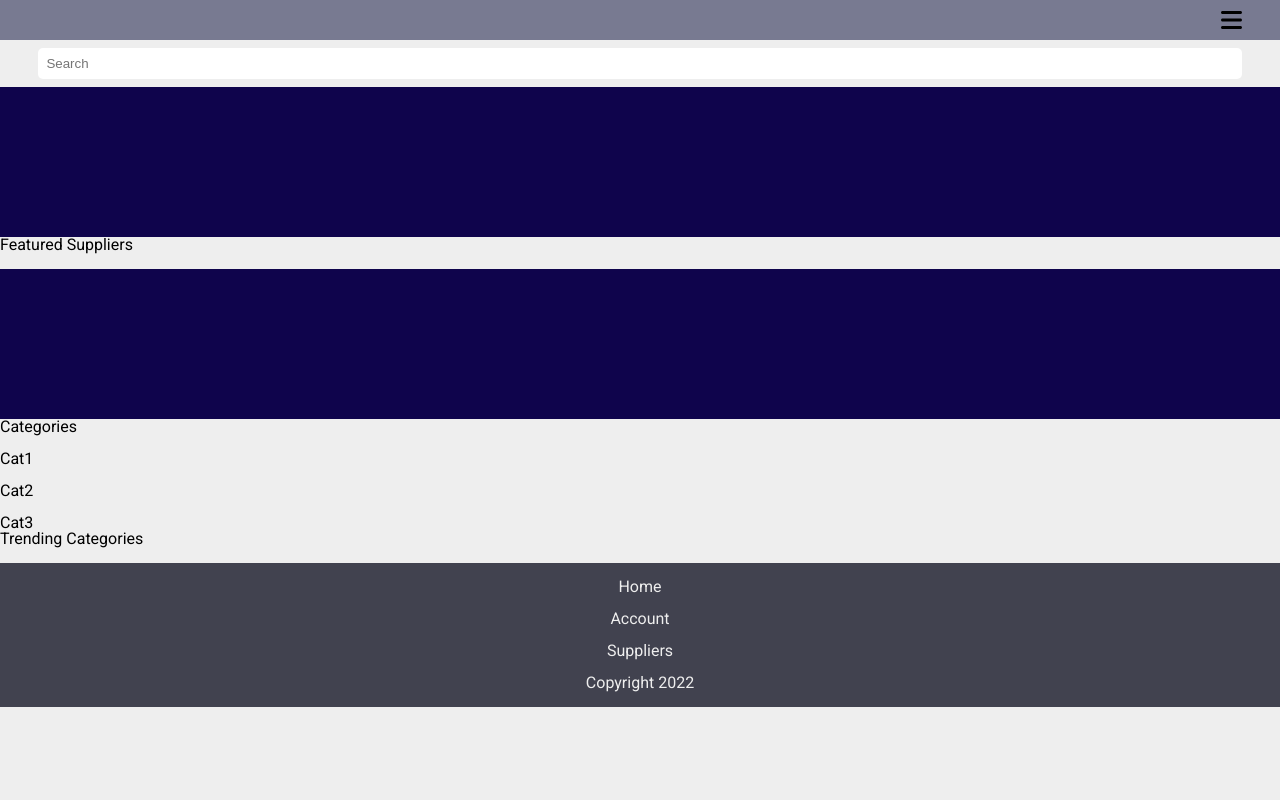
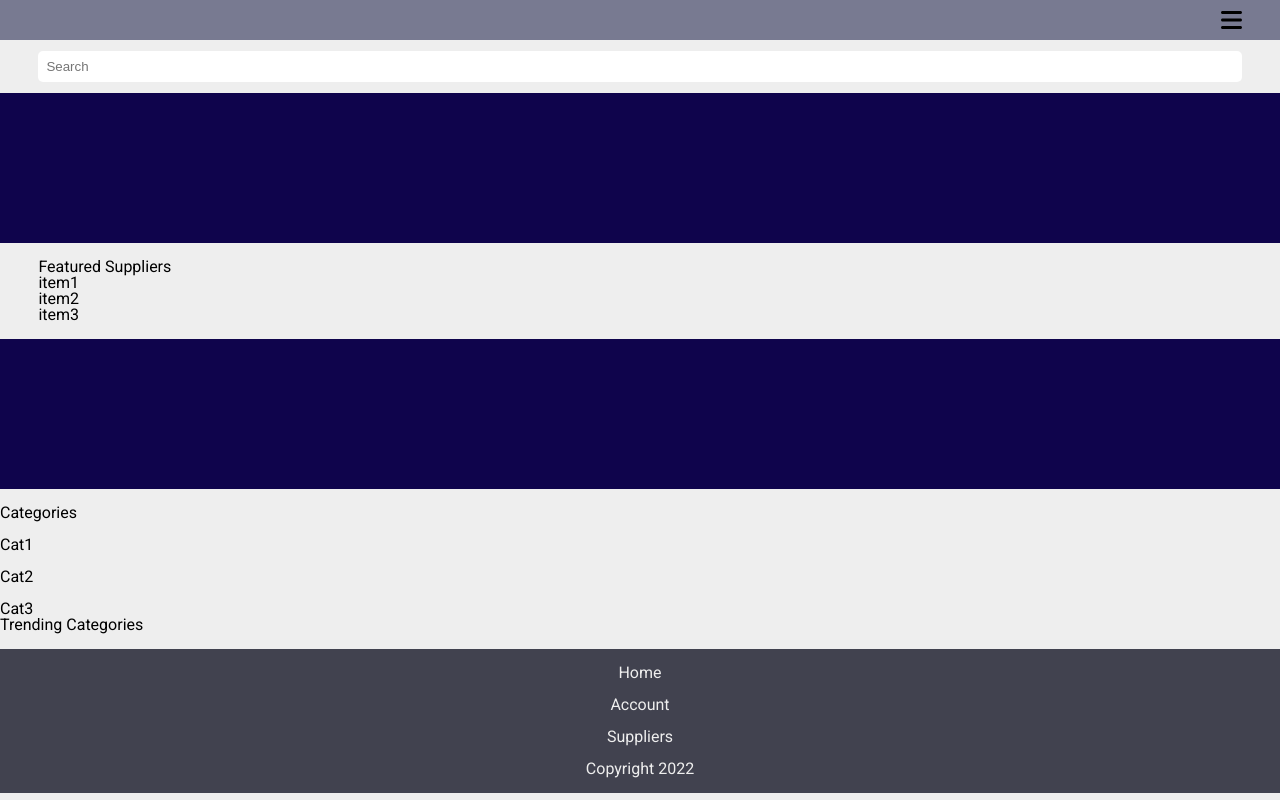
Before and after one commit to TrellixVulnTeam/Compe_UCE2, a plain HTML site: page index.html in a window 1280 px wide. Drawn offline with Linux system fonts and the light colour scheme.

Commit message:
criando os arquivos css para elemntos

```diff
--- a/css/home/banner.css
+++ b/css/home/banner.css
@@ -1,4 +1,5 @@
 .banner {
     background-color: var(--escuroAzul);
     height: 150px;
+    margin-bottom: 1rem;
 }
--- a/css/home/search.css
+++ b/css/home/search.css
@@ -1,5 +1,5 @@
 .form__container {
-    padding: 0.5rem 0;
+    padding: 0.7rem 0;
     display: flex;
 }
 
--- /dev/null
+++ b/css/home/suppliers.css
@@ -0,0 +1,3 @@
+.suppliers {
+    margin-bottom: 1rem;
+}
--- a/index.html
+++ b/index.html
@@ -14,6 +14,9 @@
     <link rel="stylesheet" href="./css/geral/footer.css">
     <link rel="stylesheet" href="./css/home/search.css">
     <link rel="stylesheet" href="./css/home/banner.css">
+    <link rel="stylesheet" href="./css/home/categories.css">
+    <link rel="stylesheet" href="./css/home/suppliers.css">
+    <link rel="stylesheet" href="./css/home/trendingCategories.css">
     <title>Fornex</title>
 </head>
 
@@ -34,13 +37,13 @@
             <img src="" alt="">
         </div>
     </section>
-    <section class="Suppliers">
-        <div>
+    <section class="suppliers">
+        <div class="container">
             <h1>Featured Suppliers</h1>
             <div>
-                <img src="" alt="">
-                <img src="" alt="">
-                <img src="" alt="">
+                <div>item1</div>
+                <div>item2</div>
+                <div>item3</div>
             </div>
         </div>
     </section>
```
Also changed, not shown: css/home/categories.css (added), css/home/trendingCategories.css (added).
